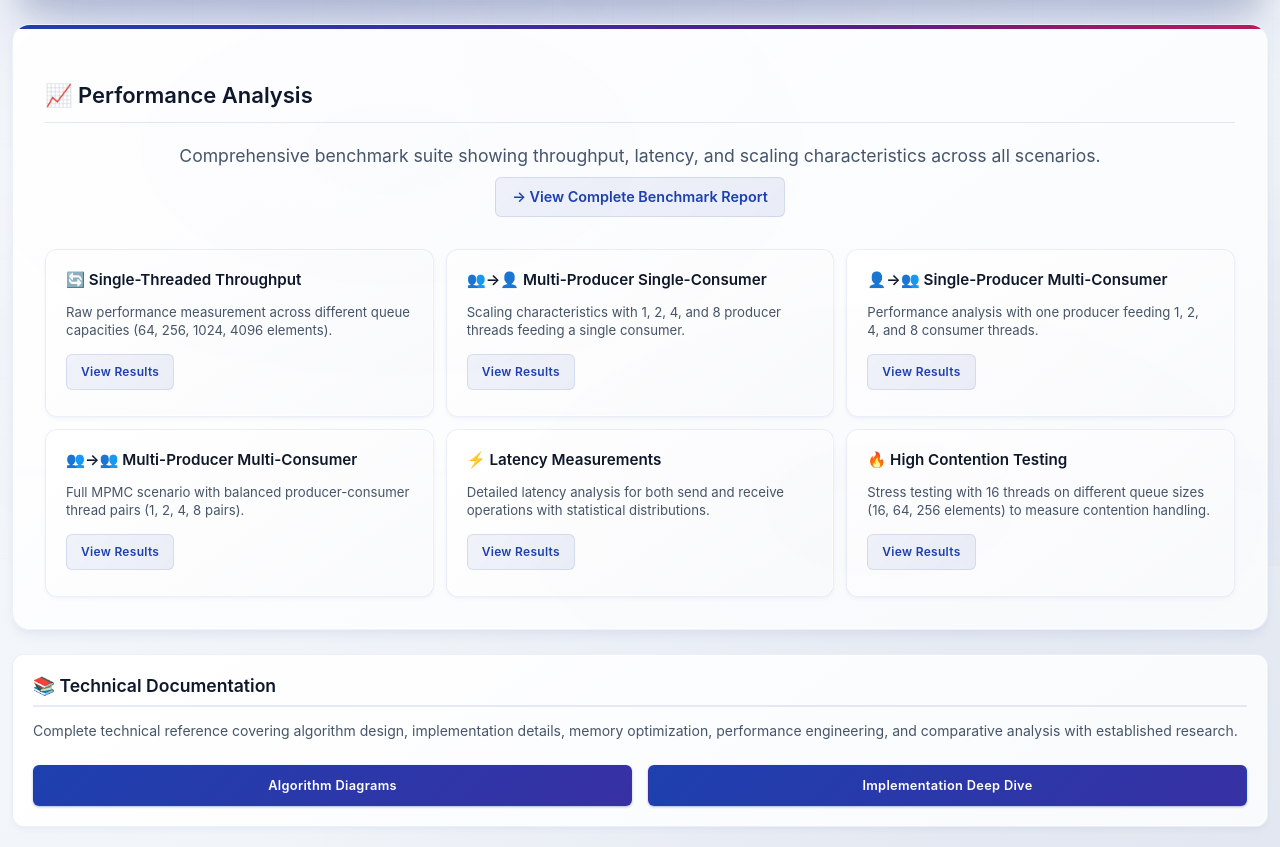
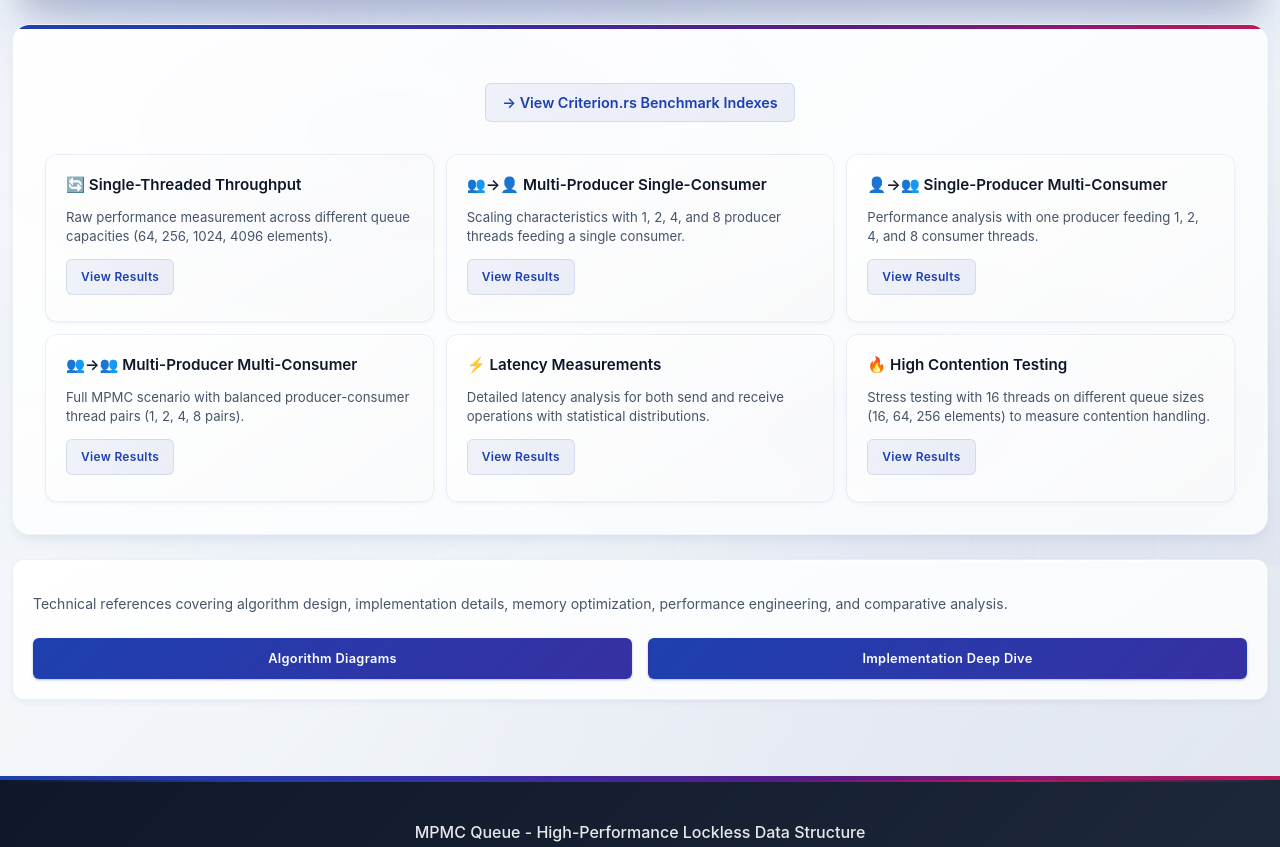
Before and after one commit to abbychau/mpmc-std, a website: page docs/index.html in a window 1280 px wide. Shown: the part 234-1081 px from the top of the page. Drawn offline with Linux system fonts and the light colour scheme.

Commit message:
update docs

```diff
--- a/docs/index.html
+++ b/docs/index.html
@@ -29,10 +29,8 @@
     </div>
 
     <div class="benchmark-section">
-        <h2>📈 Performance Analysis</h2>
         <p style="text-align: center; margin-bottom: 2rem; color: #475569; font-size: 1.1rem;">
-            Comprehensive benchmark suite showing throughput, latency, and scaling characteristics across all scenarios.
-            <br><strong><a href="benchmarks/report/index.html" style="color: #1e40af; text-decoration: none; padding: 0.5rem 1rem; background: linear-gradient(135deg, rgba(30, 64, 175, 0.06) 0%, rgba(30, 64, 175, 0.08) 100%); border-radius: 6px; margin-top: 0.5rem; display: inline-block; font-weight: 600; font-size: 0.9rem; border: 1px solid rgba(30, 64, 175, 0.12); transition: all 0.25s ease;">→ View Complete Benchmark Report</a></strong>
+            <strong><a href="benchmarks/report/index.html" style="color: #1e40af; text-decoration: none; padding: 0.5rem 1rem; background: linear-gradient(135deg, rgba(30, 64, 175, 0.06) 0%, rgba(30, 64, 175, 0.08) 100%); border-radius: 6px; margin-top: 0.5rem; display: inline-block; font-weight: 600; font-size: 0.9rem; border: 1px solid rgba(30, 64, 175, 0.12); transition: all 0.25s ease;">→ View Criterion.rs Benchmark Indexes</a></strong>
         </p>
 
         <div class="benchmark-grid">
@@ -76,8 +74,7 @@
 
     <div class="nav-grid">
         <div class="nav-card">
-            <h2>📚 Technical Documentation</h2>
-            <p>Complete technical reference covering algorithm design, implementation details, memory optimization, performance engineering, and comparative analysis with established research.</p>
+            <p>Technical references covering algorithm design, implementation details, memory optimization, performance engineering, and comparative analysis.</p>
             <div style="display: flex; gap: 1rem; margin-top: 1.5rem;">
                 <a href="ALGORITHM_DIAGRAMS.html" style="flex: 1; text-align: center;">Algorithm Diagrams</a>
                 <a href="IMPLEMENTATION_NOTES.html" style="flex: 1; text-align: center;">Implementation Deep Dive</a>
```
Also changed, not shown: docs/ALGORITHM_DIAGRAMS.html (+0 -1 lines), docs/IMPLEMENTATION_NOTES.html (+0 -1 lines), 1 other file.
